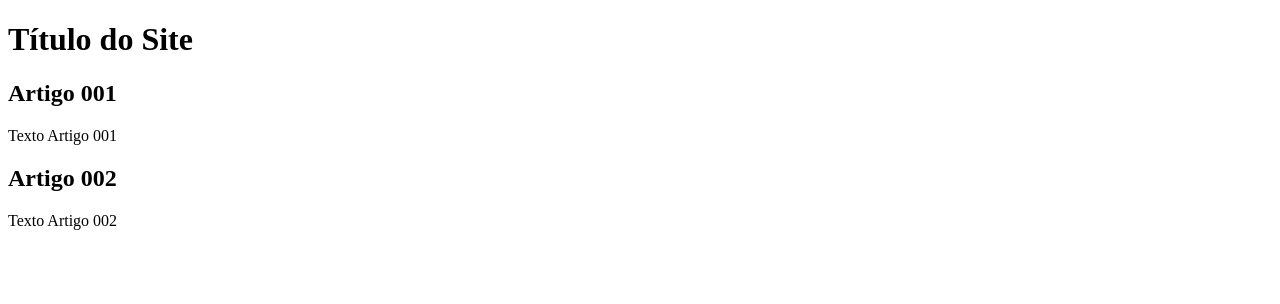
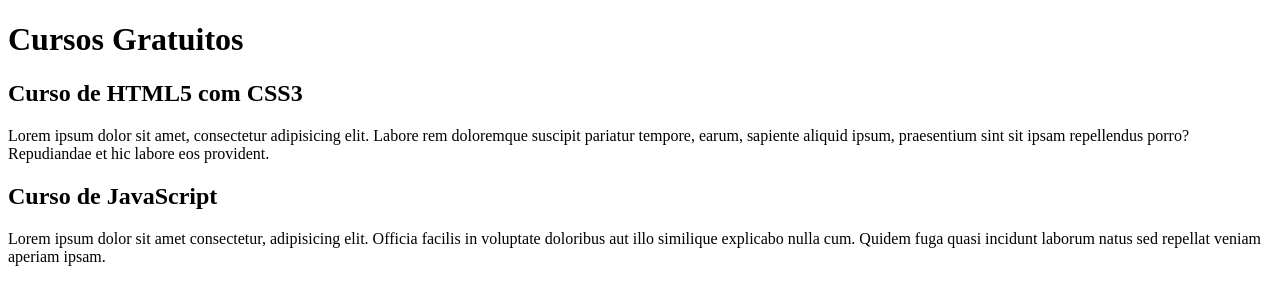
Before and after one commit to polyanetuag/projeto-site, a plain HTML site: page index.html in a window 1280 px wide. Drawn offline with Linux system fonts and the light colour scheme.

Commit message:
init conteudo

```diff
--- a/index.html
+++ b/index.html
@@ -8,17 +8,17 @@
 <body>
   <main>
     <header>
-      <h1>Título do Site</h1>
+      <h1>Cursos Gratuitos</h1>
     </header>
 
     <article>
-      <h2>Artigo 001</h2>
-      <p>Texto Artigo 001</p>
+      <h2>Curso de HTML5 com CSS3</h2>
+      <p>Lorem ipsum dolor sit amet, consectetur adipisicing elit. Labore rem doloremque suscipit pariatur tempore, earum, sapiente aliquid ipsum, praesentium sint sit ipsam repellendus porro? Repudiandae et hic labore eos provident.</p>
     </article>
 
     <article>
-      <h2>Artigo 002</h2>
-      <p>Texto Artigo 002</p>
+      <h2>Curso de JavaScript</h2>
+      <p>Lorem ipsum dolor sit amet consectetur, adipisicing elit. Officia facilis in voluptate doloribus aut illo similique explicabo nulla cum. Quidem fuga quasi incidunt laborum natus sed repellat veniam aperiam ipsam.</p>
     </article>
 
 
```
